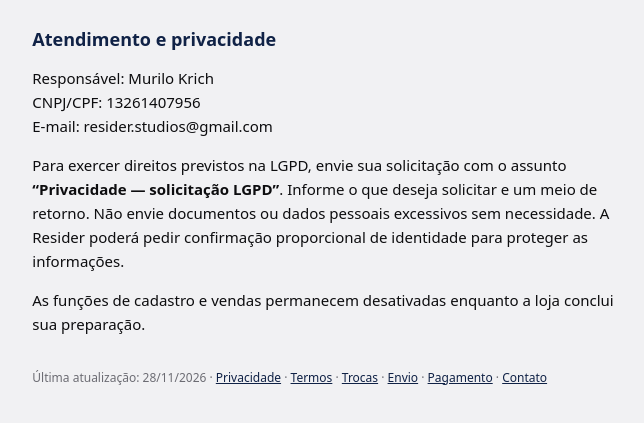
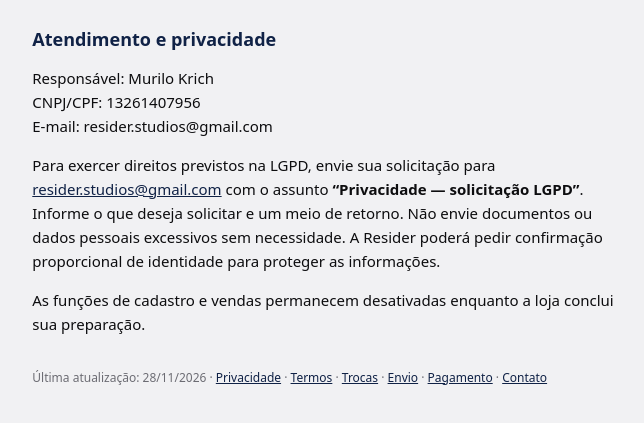
Before and after one commit to residerstudios-code/Resider-Company, a plain HTML site: page contato.html in a window 1280 px wide. Shown: the part 191-614 px from the top of the page, without its empty margins (316-960 px from the left). Drawn offline with Linux system fonts and the light colour scheme.

Commit message:
Adiciona contato direto para solicitações LGPD

```diff
--- a/contato.html
+++ b/contato.html
@@ -6,7 +6,7 @@
 <body><main><a href="index.html">← Voltar à loja</a><h1>Contato</h1>
 <p>Use o canal de e-mail abaixo para dúvidas, reclamações, trocas, informações sobre pedidos e solicitações relacionadas aos seus dados pessoais.</p>
 <h2>Atendimento e privacidade</h2><p class="id" data-loja="id"></p>
-<p>Para exercer direitos previstos na LGPD, envie sua solicitação com o assunto <b>“Privacidade — solicitação LGPD”</b>. Informe o que deseja solicitar e um meio de retorno. Não envie documentos ou dados pessoais excessivos sem necessidade. A Resider poderá pedir confirmação proporcional de identidade para proteger as informações.</p>
+<p>Para exercer direitos previstos na LGPD, envie sua solicitação para <a href="mailto:resider.studios@gmail.com?subject=Privacidade%20%E2%80%94%20solicita%C3%A7%C3%A3o%20LGPD">resider.studios@gmail.com</a> com o assunto <b>“Privacidade — solicitação LGPD”</b>. Informe o que deseja solicitar e um meio de retorno. Não envie documentos ou dados pessoais excessivos sem necessidade. A Resider poderá pedir confirmação proporcional de identidade para proteger as informações.</p>
 <p>As funções de cadastro e vendas permanecem desativadas enquanto a loja conclui sua preparação.</p>
 <p class="small">Última atualização: 28/11/2026 · <a href="privacidade.html">Privacidade</a> · <a href="termos.html">Termos</a> · <a href="trocas.html">Trocas</a> · <a href="envio.html">Envio</a> · <a href="pagamento.html">Pagamento</a> · <a href="contato.html">Contato</a></p>
 </main></body></html>
```
